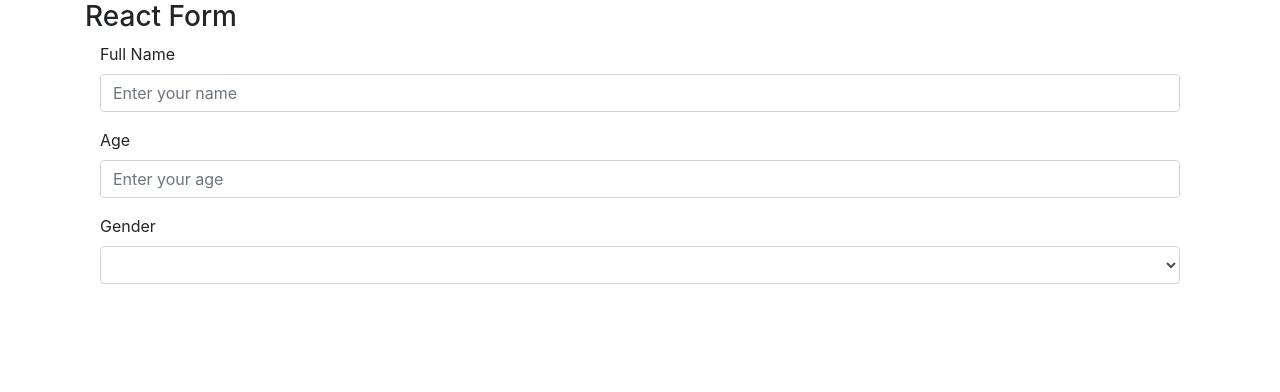
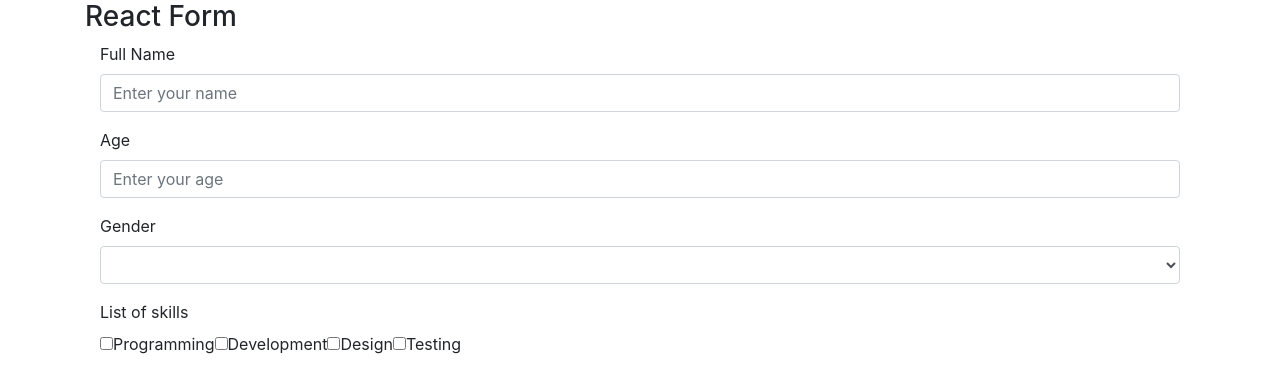
Before and after one commit to potrebichka/React-Forms, a React (Create React App) app: page / in a window 1280 px wide. Shown: the top 392 px of the page. Built offline with nearby package versions, Linux system fonts and the light colour scheme.

Commit message:
Fix bug in Checkbox

```diff
--- /dev/null
+++ b/src/components/CheckBox.js
@@ -0,0 +1,28 @@
+import React from 'react';
+
+const CheckBox = (props) => {
+    return (
+        <div>
+            <label htmlFor={props.name} className="form-label">{props.title}</label>
+            <div className="checkbox-group">
+                {props.options.map(option => {
+                    return (
+                        <label key={option}>
+                            <input
+                                className="form-checkbox"
+                                id={props.name}
+                                name={props.name}
+                                onChange={props.handleChange}
+                                value={option}
+                                checked={props.selectedOptions.indexOf(option) > -1}
+                                type="checkbox"/>{option}
+                        </label>
+
+                    );
+                })}
+            </div>
+        </div>
+    );
+}
+
+export default CheckBox;
--- a/src/containers/FormContainer.js
+++ b/src/containers/FormContainer.js
@@ -1,7 +1,7 @@
 import React, {Component} from 'react';
 
 // Import Components
-//import CheckBox from '../components/CheckBox';
+import CheckBox from '../components/CheckBox';
 import Input from '../components/Input';
 // import TextArea from '../components/TextArea';
 import Select from '../components/Select';
@@ -17,7 +17,7 @@ class FormContainer extends Component {
                 email: '',
                 age: '',
                 gender: '',
-                expertise: '',
+                skills: '',
                 about: ''
             },
 
@@ -59,6 +59,21 @@ class FormContainer extends Component {
         );
     }
 
+    handleSkillsCheckBox = (e) => {
+        const newSelection = e.target.value;
+        let newSelectionArray;
+
+        if (this.state.newUser.skills.indexOf(newSelection) > -1) {
+            newSelectionArray = this.state.newUser.skills.filter( s => s !== newSelection)
+        } else {
+            newSelectionArray = [...this.state.newUser.skills, newSelection];
+        }
+
+        this.setState(prevState => ({
+            newUser: {...prevState.newUser, skills: newSelectionArray}
+        }))
+    }
+
     render() {
         return (
             <form className="container" onSubmit={this.handleFormSubmit}>
@@ -85,8 +100,14 @@ class FormContainer extends Component {
                     value={this.state.newUser.gender}
                     handleChange={this.handleInput}
                 />
-                {/* <CheckBox />
-                <TextArea />
+                <CheckBox
+                    title="List of skills"
+                    name="skills"
+                    options={this.state.skillOptions}
+                    selectedOptions={this.state.newUser.skills}
+                    handleChange={this.handleSkillsCheckBox}
+                />
+                {/* <TextArea />
                 <Button />
                 <Button /> */}
 
```
